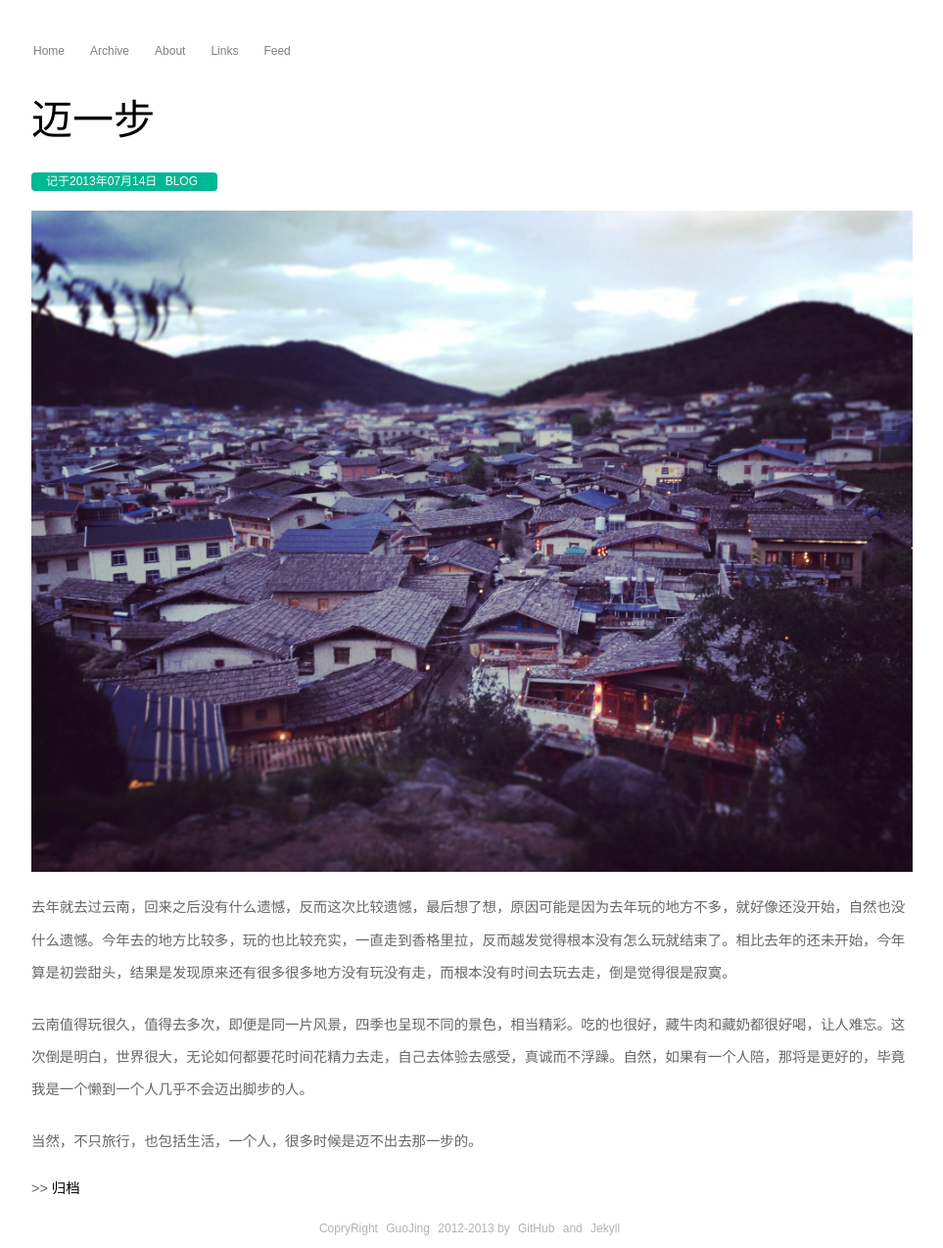
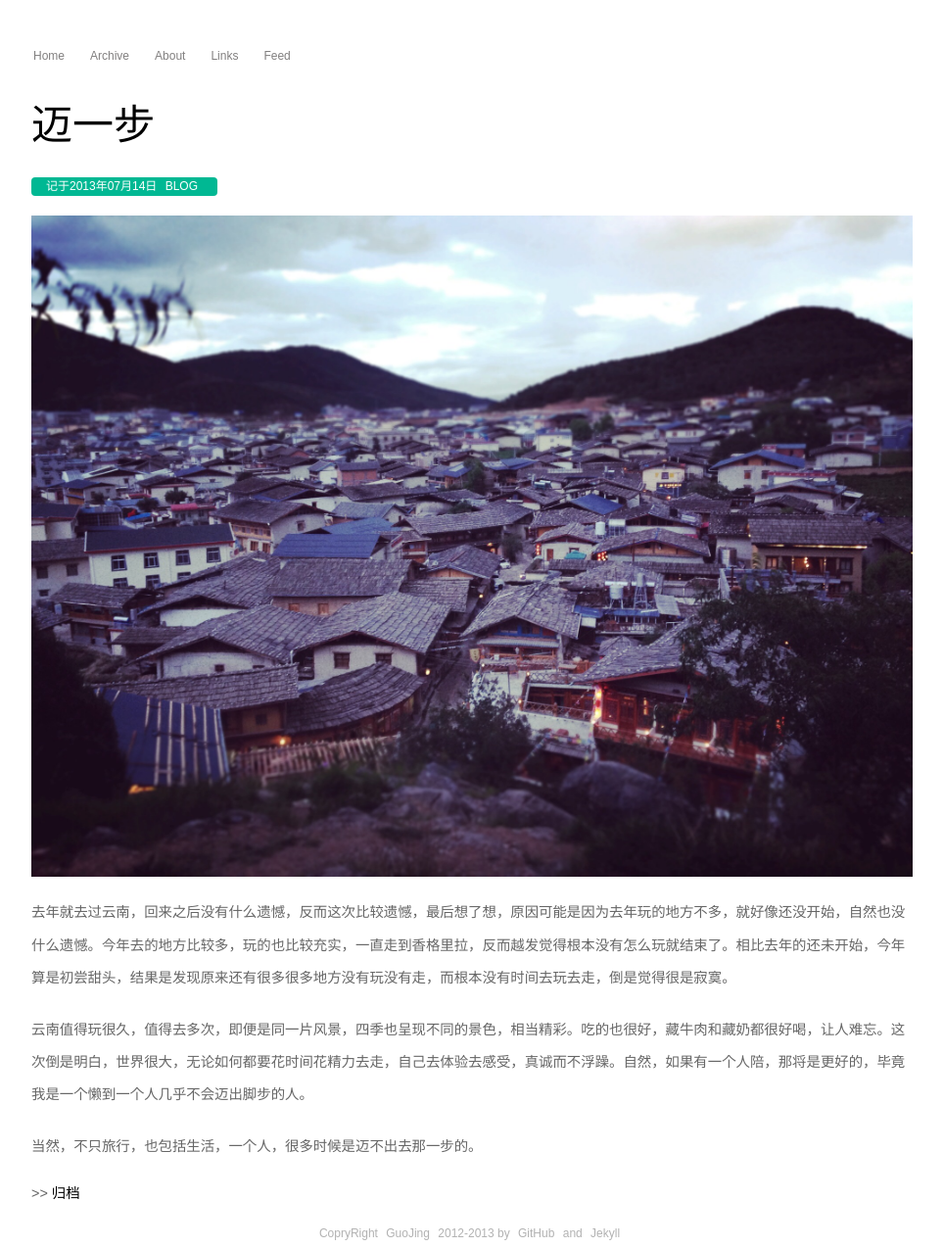
Before and after one commit to zwitzwit/guojing.github.com, a Jekyll site: the page built from index.html, in a window 1280 px wide. Shown: the whole page at 98% size, without its empty margins (158-1121 px from the left). Built offline with Jekyll 4.4.1, drawn with Linux system fonts in a browser that asks for light colours; Markdown is read by kramdown in place of the engine named in the settings; the list of posts is cut into pages by our own code.

Commit message:
add little padding

```diff
--- a/style/style.css
+++ b/style/style.css
@@ -5,6 +5,7 @@
 
 h3 {font-size:16px}
 
+.container {padding:5px}
 .banner {margin:35px auto; margin-bottom: 20px; margin-left:-10px}
 .title {font-size:3.5em;}
 .content, blockquote{font-size:1.2em; line-height: 2.3em}
```
